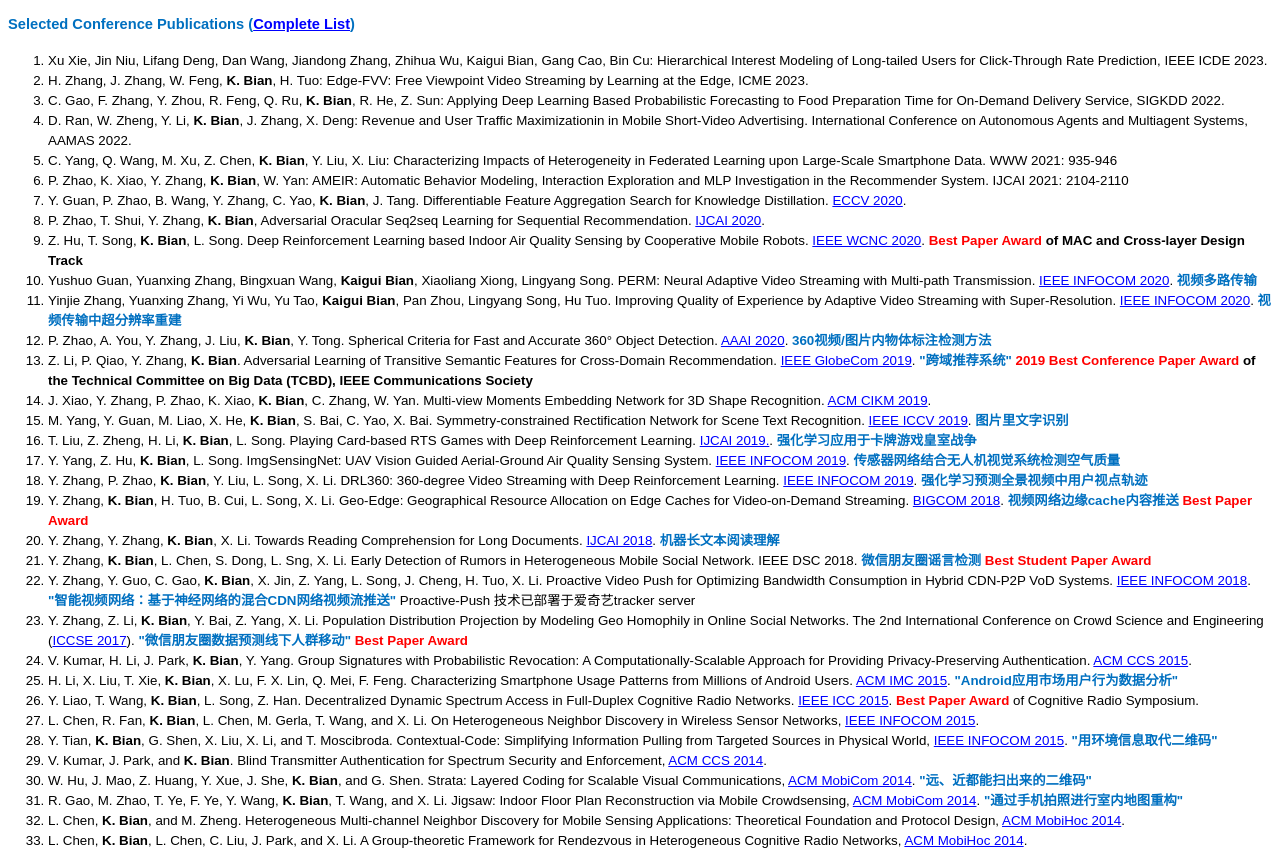
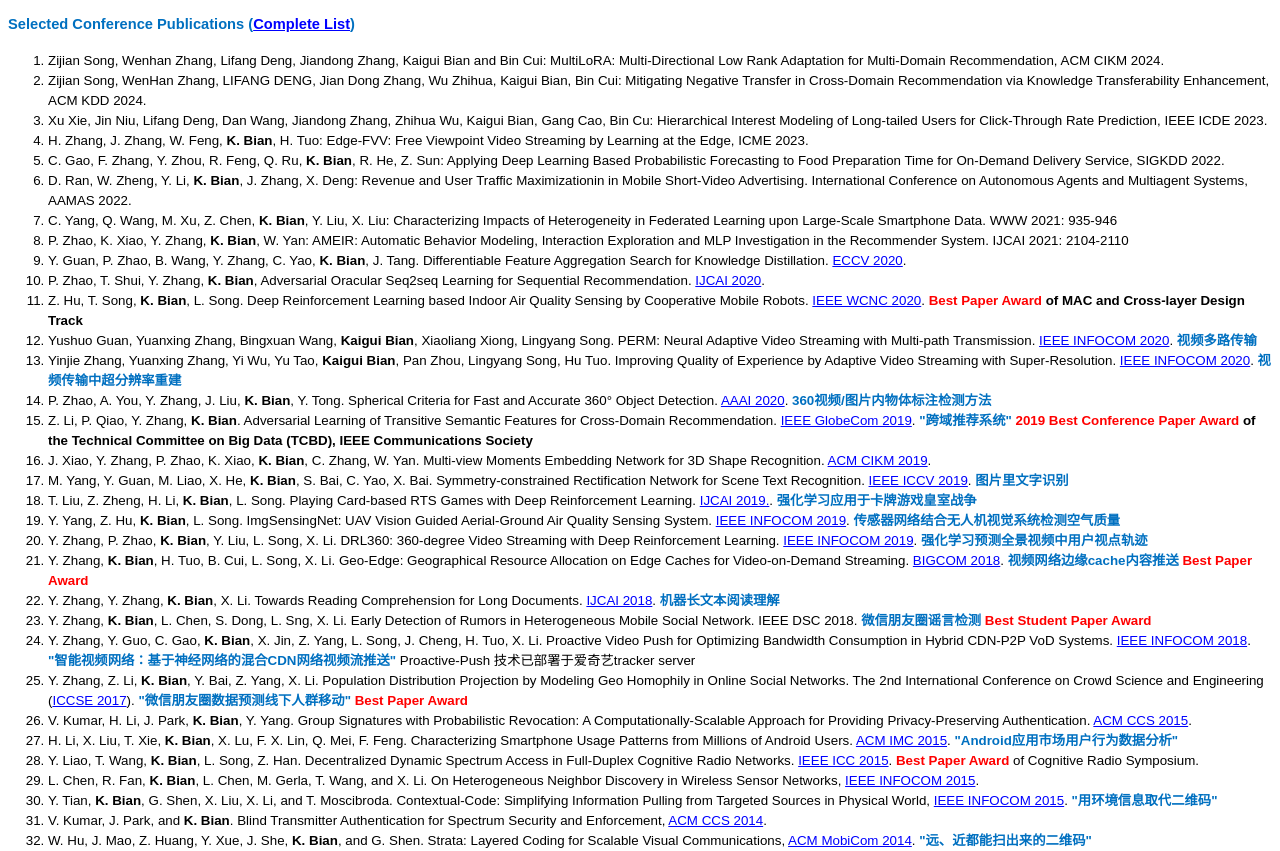
Before and after one commit to kevinbkg/kg.github.io, a plain HTML site: page index.html in a window 1280 px wide. Shown: the part 2679-3530 px from the top of the page. Drawn offline with Linux system fonts and the light colour scheme.

Commit message:
Update index.html

```diff
--- a/index.html
+++ b/index.html
@@ -376,6 +376,14 @@ Enhanced review-based rating prediction by exploiting aside information and user
 
     <ol type="disc">
 
+              <li style='line-height:150%; font-size:10pt;font-family:Arial;'> Zijian Song, Wenhan Zhang, Lifang Deng, Jiandong Zhang, Kaigui Bian and Bin Cui:
+      MultiLoRA: Multi-Directional Low Rank Adaptation for Multi-Domain Recommendation, ACM CIKM 2024.
+</li>
+
+
+               <li style='line-height:150%; font-size:10pt;font-family:Arial;'> Zijian Song, WenHan Zhang, LIFANG DENG, Jian Dong Zhang, Wu Zhihua, Kaigui Bian, Bin Cui:
+      Mitigating Negative Transfer in Cross-Domain Recommendation via Knowledge Transferability Enhancement, ACM KDD 2024.
+</li>
              <li style='line-height:150%; font-size:10pt;font-family:Arial;'> Xu Xie, Jin Niu, Lifang Deng, Dan Wang, Jiandong Zhang, Zhihua Wu, Kaigui Bian, Gang Cao, Bin Cu:
       Hierarchical Interest Modeling of Long-tailed Users for Click-Through Rate Prediction, IEEE ICDE 2023.
 </li>
```
